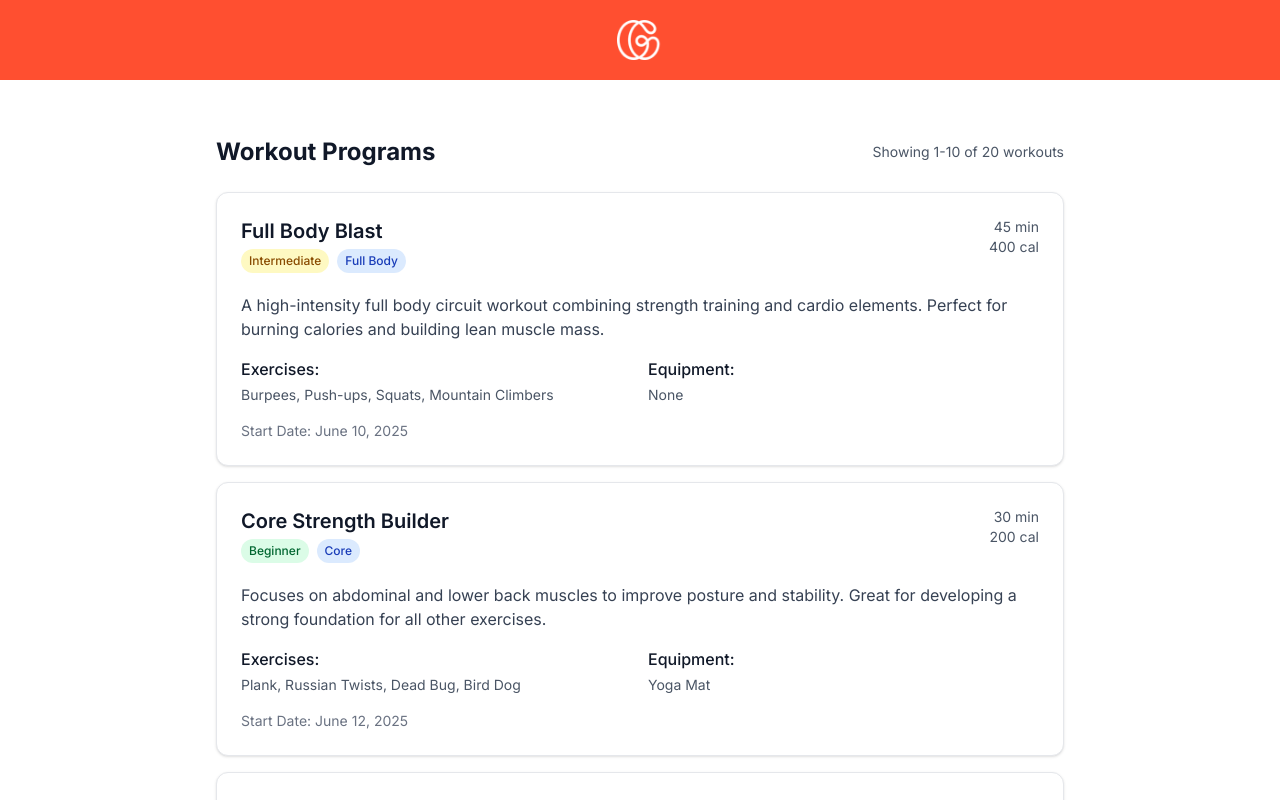
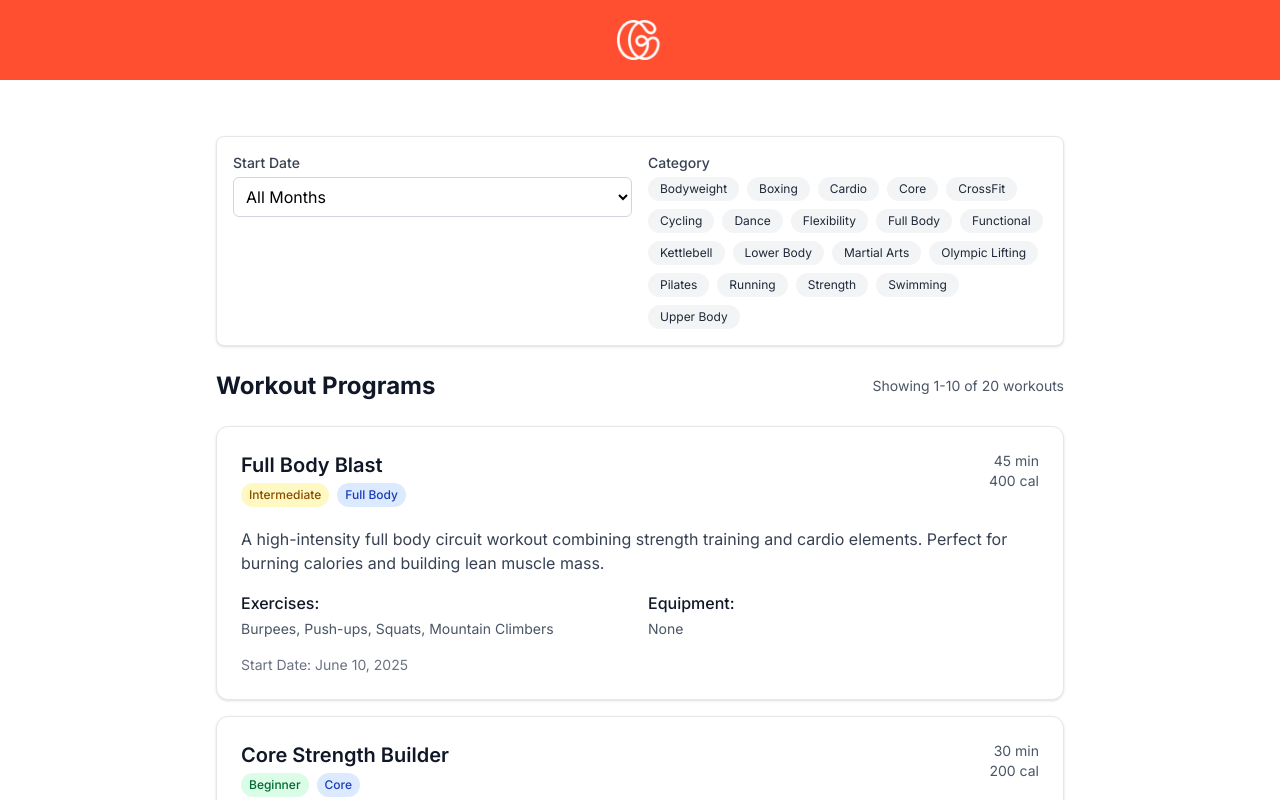
Before and after one commit to mhmdsbr/gymondo-workouts-app, a Next.js app in the folder apps/web/: page / in a window 1280 px wide. Shown: the top 800 px of the page. Built offline with nearby package versions, Linux system fonts and the light colour scheme.

Commit message:
Feat: added detail page and filters

```diff
--- a/apps/web/public/data/workouts.json
+++ b/apps/web/public/data/workouts.json
@@ -76,7 +76,7 @@
       "id": 7,
       "name": "Strength Circuit Pro",
       "description": "Advanced strength training circuit combining compound movements for maximum muscle activation and growth.",
-      "startDate": "2025-06-22",
+      "startDate": "2025-12-22",
       "duration": 60,
       "difficulty": "Advanced",
       "category": "Strength",
@@ -88,7 +88,7 @@
       "id": 8,
       "name": "Pilates Core Focus",
       "description": "Precise Pilates movements targeting deep core muscles for improved posture, balance, and overall body control.",
-      "startDate": "2025-06-24",
+      "startDate": "2025-10-24",
       "duration": 35,
       "difficulty": "Intermediate",
       "category": "Pilates",
--- a/apps/web/src/components/WorkOutCard.tsx
+++ b/apps/web/src/components/WorkOutCard.tsx
@@ -1,4 +1,7 @@
+'use client'
+
 import dayjs from 'dayjs'
+import { useRouter } from 'next/navigation'
 
 type Workout = {
   id: number
@@ -14,6 +17,8 @@ type Workout = {
 }
 
 export default function WorkoutCard({ workout }: { workout: Workout }) {
+  const router = useRouter()
+
   const getDifficultyBadgeColor = (difficulty: string) => {
     switch (difficulty.toLowerCase()) {
       case 'beginner':
@@ -27,8 +32,19 @@ export default function WorkoutCard({ workout }: { workout: Workout }) {
     }
   }
 
+  const handleClick = () => {
+    const slug = workout.name
+      .toLowerCase()
+      .replace(/[^a-z0-9]+/g, '-')
+      .replace(/(^-|-$)/g, '')
+    router.push(`/workouts/${slug}`)
+  }
+
   return (
-    <div className="p-6 border border-gray-200 rounded-xl shadow-sm bg-white hover:shadow-md transition-shadow">
+    <div
+      onClick={handleClick}
+      className="p-6 border border-gray-200 rounded-xl shadow-sm bg-white hover:shadow-md transition-shadow cursor-pointer"
+    >
       <div className="flex justify-between items-start mb-3">
         <div>
           <h3 className="text-xl font-semibold text-gray-900 mb-1">{workout.name}</h3>
--- a/apps/web/src/components/WorkoutsList.tsx
+++ b/apps/web/src/components/WorkoutsList.tsx
@@ -1,10 +1,11 @@
 'use client'
 
-import { useState, useEffect } from 'react'
+import { useState, useEffect, useMemo } from 'react'
 import WorkoutCard from './WorkOutCard'
 import Pagination from './Pagination'
 import LoadingSkeleton from './LoadingSkeleton'
 import ErrorMessage from './ErrorMessage'
+import dayjs from 'dayjs'
 
 type Workout = {
   id: number
@@ -24,14 +25,58 @@ export default function WorkoutsList() {
   const [currentPage, setCurrentPage] = useState(1)
   const [loading, setLoading] = useState(true)
   const [error, setError] = useState<string | null>(null)
+  const [selectedMonth, setSelectedMonth] = useState<string>('')
+  const [selectedCategories, setSelectedCategories] = useState<string[]>([])
 
   const workoutsPerPage = 10
-  const totalPages = Math.ceil(workouts.length / workoutsPerPage)
+
+  // Generate months for filter
+  const months = useMemo(() => {
+    const monthsList = []
+    const today = dayjs()
+    for (let i = 0; i < 12; i++) {
+      const month = today.add(i, 'month')
+      monthsList.push({
+        value: month.format('YYYY-MM'),
+        label: month.format('MMMM YYYY')
+      })
+    }
+    return monthsList
+  }, [])
+
+  // Get all unique categories from workouts
+  const allCategories = useMemo(() => {
+    const categories = new Set<string>()
+    workouts.forEach(workout => categories.add(workout.category))
+    return Array.from(categories).sort()
+  }, [workouts])
+
+  // Filter workouts based on selected filters
+  const filteredWorkouts = useMemo(() => {
+    return workouts.filter(workout => {
+      // Filter by month if selected
+      const monthMatch = !selectedMonth ||
+        dayjs(workout.startDate).format('YYYY-MM') === selectedMonth
+
+      // Filter by categories if any selected
+      const categoryMatch = selectedCategories.length === 0 ||
+        selectedCategories.includes(workout.category)
+
+      return monthMatch && categoryMatch
+    })
+  }, [workouts, selectedMonth, selectedCategories])
+
+  const totalPages = Math.ceil(filteredWorkouts.length / workoutsPerPage)
 
   // Calculate current workouts to display
   const indexOfLastWorkout = currentPage * workoutsPerPage
   const indexOfFirstWorkout = indexOfLastWorkout - workoutsPerPage
-  const currentWorkouts = workouts.slice(indexOfFirstWorkout, indexOfLastWorkout)
+  const currentWorkouts = filteredWorkouts.slice(indexOfFirstWorkout, indexOfLastWorkout)
+
+  // Reset to first page when filters change
+  useEffect(() => {
+    setCurrentPage(1)
+  }, [selectedMonth, selectedCategories])
 
   // Load workouts data
   const loadWorkouts = async () => {
@@ -58,29 +103,89 @@ export default function WorkoutsList() {
     loadWorkouts()
   }
 
+  const handleCategoryChange = (category: string) => {
+    setSelectedCategories(prev =>
+      prev.includes(category)
+        ? prev.filter(c => c !== category)
+        : [...prev, category]
+    )
+  }
+
   if (loading) return <LoadingSkeleton />
   if (error) return <ErrorMessage error={error} onRetry={handleRetry} />
 
   return (
     <section className="p-6 max-w-4xl mx-auto">
+      <div className="bg-white p-4 rounded-lg shadow-sm mb-6 border border-gray-200">
+        <div className="grid grid-cols-1 md:grid-cols-2 gap-4">
+          <div>
+            <label htmlFor="month-filter" className="block text-sm font-medium text-gray-700 mb-1">
+              Start Date
+            </label>
+            <select
+              id="month-filter"
+              value={selectedMonth}
+              onChange={(e) => setSelectedMonth(e.target.value)}
+              className="w-full p-2 border border-gray-300 rounded-md focus:ring-blue-500 focus:border-blue-500"
+            >
+              <option value="">All Months</option>
+              {months.map((month) => (
+                <option key={month.value} value={month.value}>
+                  {month.label}
+                </option>
+              ))}
+            </select>
+          </div>
+          <div>
+            <label className="block text-sm font-medium text-gray-700 mb-1">
+              Category
+            </label>
+            <div className="flex flex-wrap gap-2">
+              {allCategories.map((category) => (
+                <button
+                  key={category}
+                  type="button"
+                  onClick={() => handleCategoryChange(category)}
+                  className={`px-3 py-1 text-xs rounded-full ${
+                    selectedCategories.includes(category)
+                      ? 'bg-blue-600 text-white'
+                      : 'bg-gray-100 text-gray-800 hover:bg-gray-200'
+                  }`}
+                >
+                  {category}
+                </button>
+              ))}
+            </div>
+          </div>
+        </div>
+      </div>
+
       <div className="flex justify-between items-center mb-6">
         <h2 className="text-2xl font-bold text-gray-900">Workout Programs</h2>
         <div className="text-sm text-gray-600">
-          Showing {indexOfFirstWorkout + 1}-{Math.min(indexOfLastWorkout, workouts.length)} of {workouts.length} workouts
+          Showing {indexOfFirstWorkout + 1}-{Math.min(indexOfLastWorkout, filteredWorkouts.length)} of {filteredWorkouts.length} workouts
         </div>
       </div>
 
       <div className="space-y-4 mb-8">
-        {currentWorkouts.map((workout) => (
+        {currentWorkouts.length > 0 ? (
+          currentWorkouts.map((workout) => (
             <WorkoutCard key={workout.id} workout={workout} />
-        ))}
+          ))
+        ) : (
+          <div className="text-center py-8 text-gray-500">
+            No workouts match your selected filters
+          </div>
+        )}
       </div>
 
+      {filteredWorkouts.length > workoutsPerPage && (
         <Pagination
           currentPage={currentPage}
           totalPages={totalPages}
           onPageChange={setCurrentPage}
         />
+      )}
     </section>
   )
 }
--- a/packages/ui/package.json
+++ b/packages/ui/package.json
@@ -8,13 +8,11 @@
     "./code": "./src/code.tsx"
   },
   "scripts": {
-    "lint": "eslint . --max-warnings 0",
-    "generate:component": "turbo gen react-component"
+    "lint": "eslint . --max-warnings 0"
   },
   "devDependencies": {
     "@repo/eslint-config": "*",
     "@repo/typescript-config": "*",
-    "@turbo/gen": "^1.12.4",
     "@types/node": "^20.11.24",
     "@types/eslint": "^8.56.5",
     "@types/react": "^18.2.61",
```
Also changed, not shown: apps/web/src/app/workouts/[slug]/page.tsx (added, +142 -0 lines), packages/ui/turbo/generators/config.ts (deleted, +0 -30 lines), 1 other file (tests, documents, lock files or other folders). Lines whose indentation alone changed are shown as unchanged.
